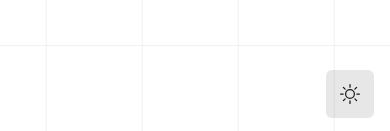
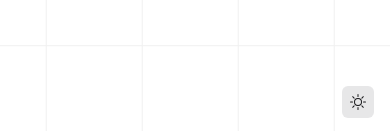
Before and after one commit to williamalowe/next-portfolio, a Next.js app: page / in a window 390 px wide. Shown: the part 710-841 px from the top of the page. Built offline with nearby package versions, Linux system fonts and the light colour scheme; a web font is replaced by a local one.

Commit message:
styles: minor styling adjustments

```diff
--- a/src/components/background.tsx
+++ b/src/components/background.tsx
@@ -7,7 +7,8 @@ export default function Background() {
       <motion.div
         className="absolute inset-0 -z-10 h-[200vh] w-[200vw] bg-white
         bg-[linear-gradient(to_right,#f0f0f0_1px,transparent_1px),linear-gradient(to_bottom,#f0f0f0_1px,transparent_1px)]
-        bg-[size:6rem_6rem] dark:bg-zinc-800 dark:bg-[linear-gradient(to_right,#3a3a3a_1px,transparent_1px),linear-gradient(to_bottom,#3a3a3a_1px,transparent_1px)] "
+        bg-[size:6rem_6rem] dark:bg-zinc-800 dark:bg-[linear-gradient(to_right,#3a3a3a_1px,transparent_1px),linear-gradient(to_bottom,#3a3a3a_1px,transparent_1px)]
+        sm:bg-[size:8rem_8rem]"
         initial={{
           x: 0,
           y: 0,
--- a/src/components/theme-switch.tsx
+++ b/src/components/theme-switch.tsx
@@ -7,7 +7,7 @@ export default function ThemeSwitch() {
   const { theme, toggleTheme } = useTheme();
 
   return (
-    <button onClick={toggleTheme} className="fixed bottom-4 right-4 w-12 h-12 bg-zinc-900/10 flex items-center justify-center rounded-md text-xl dark:bg-zinc-50/10">
+    <button onClick={toggleTheme} className="fixed bottom-4 right-4 w-8 h-8 bg-zinc-900/10 flex items-center justify-center rounded-md dark:bg-zinc-50/10 sm:w-12 sm:h-12 sm:text-xl">
       {theme === "light" ? <BsSun /> : <BsMoon />}
     </button>
   );
```
